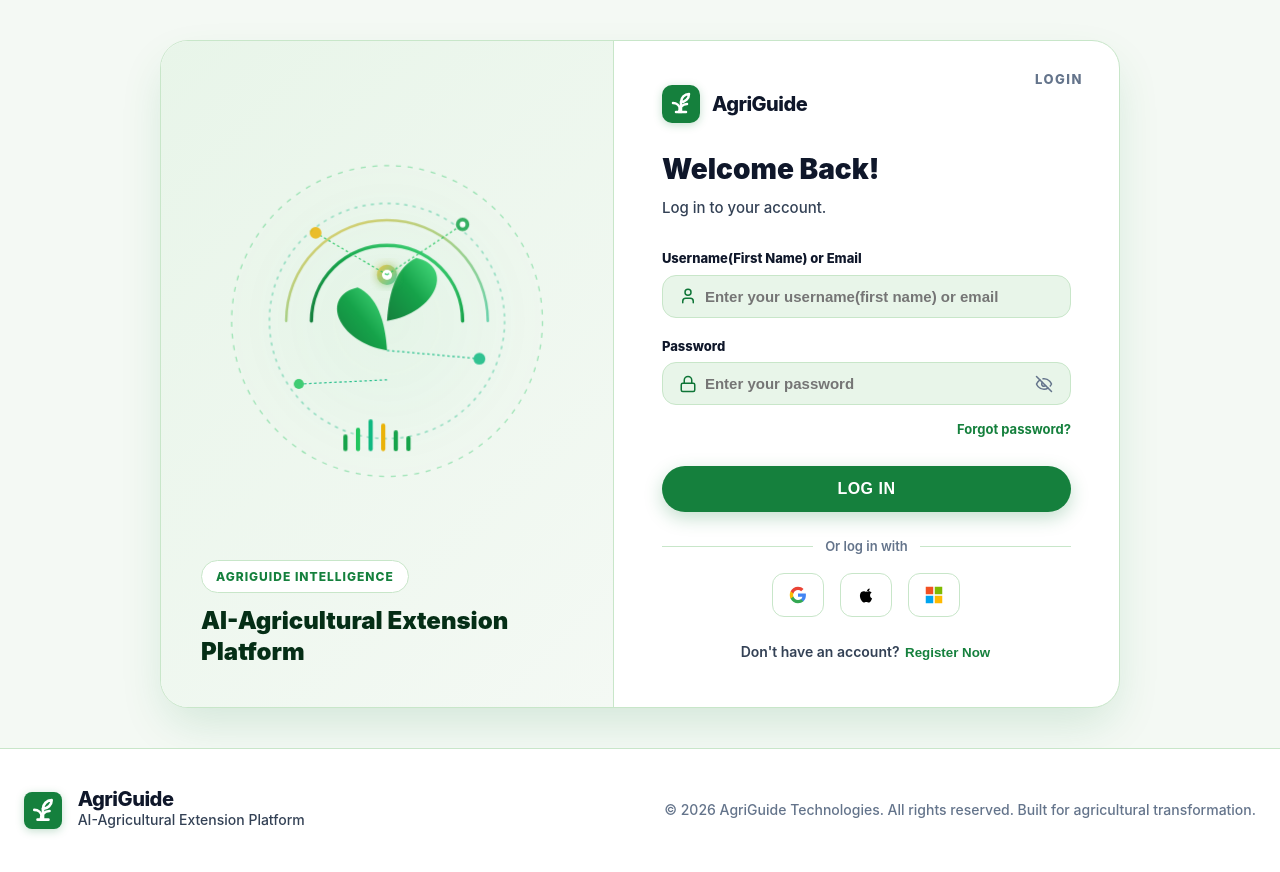
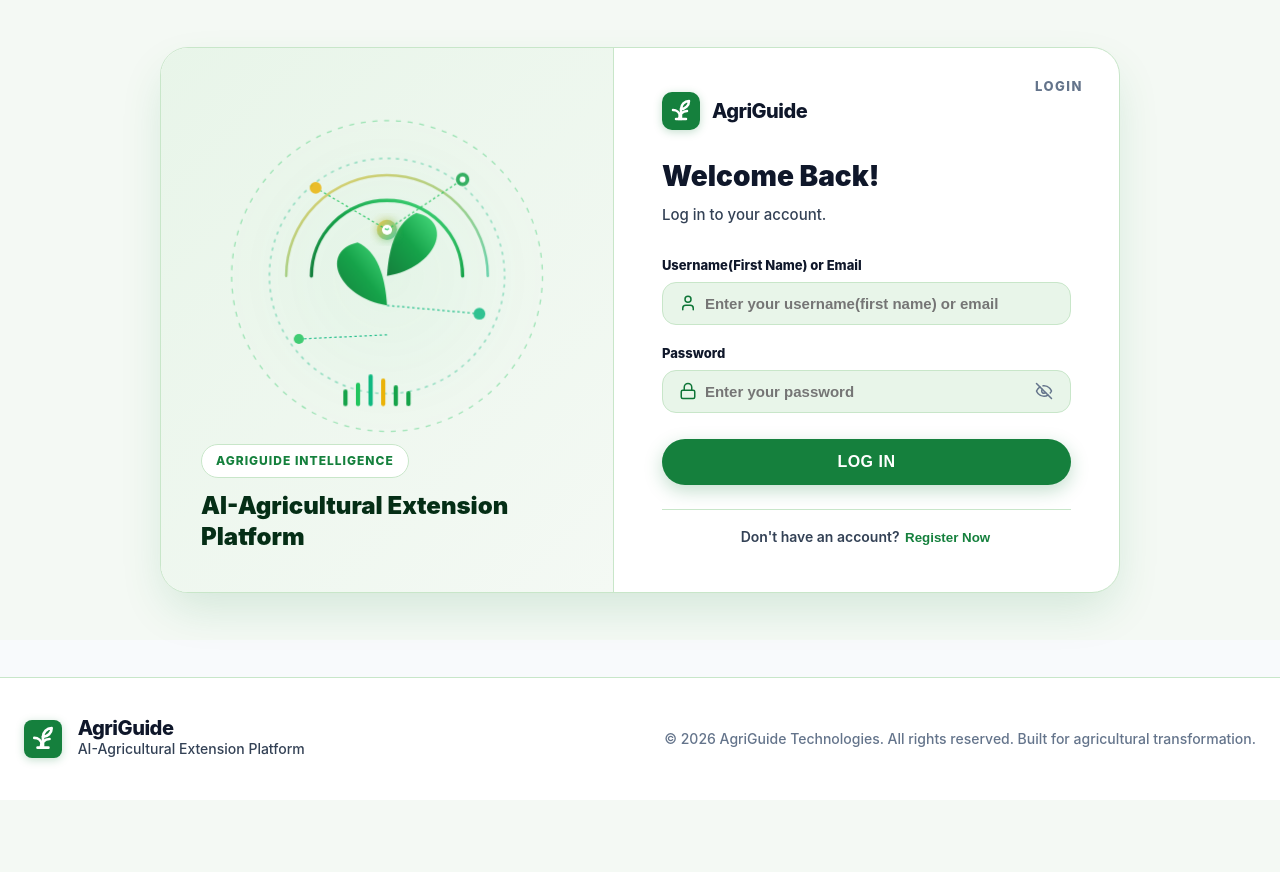
Before and after one commit to RuthInTech/Agricultural--AI-Agent, a React (Vite) app in the folder frontend/: page /Login in a window 1280 px wide. After the commit the page ends 800 px from the top, so only its background shows below. Built offline with nearby package versions, Linux system fonts and the light colour scheme.

Commit message:
register and login updated

```diff
--- a/frontend/src/assets/Login-Registration/Login.jsx
+++ b/frontend/src/assets/Login-Registration/Login.jsx
@@ -225,29 +225,12 @@
               </div>
             </div>
 
-            <div className="form-actions-row">
-              <a href="#forgot" className="forgot-link">Forgot password?</a>
-            </div>
-
             <button type="submit" className="login-btn-primary" disabled={isLoading}>
               {isLoading ? 'LOGGING IN...' : 'LOG IN'}
             </button>
           </form>
 
           <div className="social-divider">
-            <span>Or log in with</span>
-          </div>
-
-          <div className="social-buttons-group">
-            <button className="social-btn" aria-label="Log in with Google">
-              <svg width="18" height="18" viewBox="0 0 24 24"><path fill="#4285F4" d="M22.56 12.25c0-.78-.07-1.53-.2-2.25H12v4.26h5.92c-.26 1.37-1.04 2.53-2.21 3.31v2.77h3.57c2.08-1.92 3.28-4.74 3.28-8.09z"/><path fill="#34A853" d="M12 23c2.97 0 5.46-.98 7.28-2.66l-3.57-2.77c-.98.66-2.23 1.06-3.71 1.06-2.86 0-5.29-1.93-6.16-4.53H2.18v2.84C3.99 20.53 7.7 23 12 23z"/><path fill="#FBBC05" d="M5.84 14.09c-.22-.66-.35-1.36-.35-2.09s.13-1.43.35-2.09V7.06H2.18C1.43 8.55 1 10.22 1 12s.43 3.45 1.18 4.94l2.85-2.22.81-.63z"/><path fill="#EA4335" d="M12 5.38c1.62 0 3.06.56 4.21 1.64l3.15-3.15C17.45 2.09 14.97 1 12 1 7.7 1 3.99 3.47 2.18 7.06l3.66 2.84c.87-2.6 3.3-4.52 6.16-4.52z"/></svg>
-            </button>
-            <button className="social-btn" aria-label="Log in with Apple">
-              <svg width="18" height="18" viewBox="0 0 24 24" fill="currentColor"><path d="M18.71 19.5c-.83 1.24-1.71 2.45-3.05 2.47-1.34.03-1.77-.79-3.29-.79-1.53 0-2 .77-3.27.82-1.31.05-2.3-1.32-3.14-2.53C4.25 17 2.94 12.45 4.7 9.39c.87-1.52 2.43-2.48 4.12-2.51 1.28-.02 2.5.87 3.29.87.78 0 2.26-1.07 3.81-.91.65.03 2.47.26 3.64 1.98-.09.06-2.17 1.28-2.15 3.81.03 3.02 2.65 4.03 2.68 4.04-.03.07-.42 1.44-1.38 2.83M15.97 6.32c.62-.75 1.04-1.8 0.92-2.85-.9.04-2 .6-2.65 1.35-.58.67-1.09 1.75-.95 2.78 1.01.08 2.05-.53 2.68-1.28z"/></svg>
-            </button>
-            <button className="social-btn" aria-label="Log in with Microsoft">
-              <svg width="18" height="18" viewBox="0 0 24 24"><path fill="#f25022" d="M1 1h10v10H1z"/><path fill="#00a4ef" d="M1 13h10v10H1z"/><path fill="#7fba00" d="M13 1h10v10H13z"/><path fill="#ffb900" d="M13 13h10v10H13z"/></svg>
-            </button>
           </div>
 
           <div className="register-footer-prompt">
--- a/frontend/src/assets/Login-Registration/Register.jsx
+++ b/frontend/src/assets/Login-Registration/Register.jsx
@@ -362,19 +362,6 @@
                     </form>
 
                     <div className="social-divider">
-                        <span>Or register with</span>
-                    </div>
-
-                    <div className="social-buttons-group">
-                        <button className="social-btn" aria-label="Log in with Google">
-                            <svg width="18" height="18" viewBox="0 0 24 24"><path fill="#4285F4" d="M22.56 12.25c0-.78-.07-1.53-.2-2.25H12v4.26h5.92c-.26 1.37-1.04 2.53-2.21 3.31v2.77h3.57c2.08-1.92 3.28-4.74 3.28-8.09z"/><path fill="#34A853" d="M12 23c2.97 0 5.46-.98 7.28-2.66l-3.57-2.77c-.98.66-2.23 1.06-3.71 1.06-2.86 0-5.29-1.93-6.16-4.53H2.18v2.84C3.99 20.53 7.7 23 12 23z"/><path fill="#FBBC05" d="M5.84 14.09c-.22-.66-.35-1.36-.35-2.09s.13-1.43.35-2.09V7.06H2.18C1.43 8.55 1 10.22 1 12s.43 3.45 1.18 4.94l2.85-2.22.81-.63z"/><path fill="#EA4335" d="M12 5.38c1.62 0 3.06.56 4.21 1.64l3.15-3.15C17.45 2.09 14.97 1 12 1 7.7 1 3.99 3.47 2.18 7.06l3.66 2.84c.87-2.6 3.3-4.52 6.16-4.52z"/></svg>
-                        </button>
-                        <button className="social-btn" aria-label="Log in with Apple">
-                            <svg width="18" height="18" viewBox="0 0 24 24" fill="currentColor"><path d="M18.71 19.5c-.83 1.24-1.71 2.45-3.05 2.47-1.34.03-1.77-.79-3.29-.79-1.53 0-2 .77-3.27.82-1.31.05-2.3-1.32-3.14-2.53C4.25 17 2.94 12.45 4.7 9.39c.87-1.52 2.43-2.48 4.12-2.51 1.28-.02 2.5.87 3.29.87.78 0 2.26-1.07 3.81-.91.65.03 2.47.26 3.64 1.98-.09.06-2.17 1.28-2.15 3.81.03 3.02 2.65 4.03 2.68 4.04-.03.07-.42 1.44-1.38 2.83M15.97 6.32c.62-.75 1.04-1.8 0.92-2.85-.9.04-2 .6-2.65 1.35-.58.67-1.09 1.75-.95 2.78 1.01.08 2.05-.53 2.68-1.28z"/></svg>
-                        </button>
-                        <button className="social-btn" aria-label="Log in with Microsoft">
-                            <svg width="18" height="18" viewBox="0 0 24 24"><path fill="#f25022" d="M1 1h10v10H1z"/><path fill="#00a4ef" d="M1 13h10v10H1z"/><path fill="#7fba00" d="M13 1h10v10H13z"/><path fill="#ffb900" d="M13 13h10v10H13z"/></svg>
-                        </button>
                     </div>
 
                     <div className="register-footer-prompt">
```
